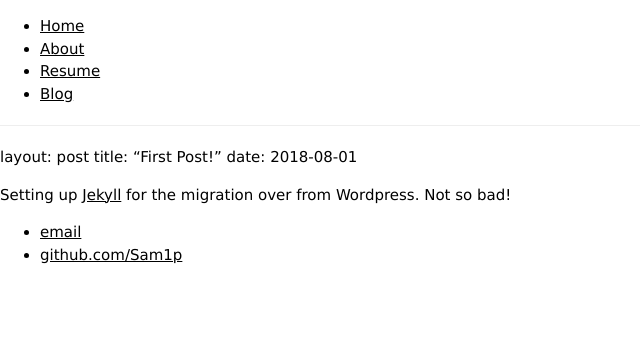
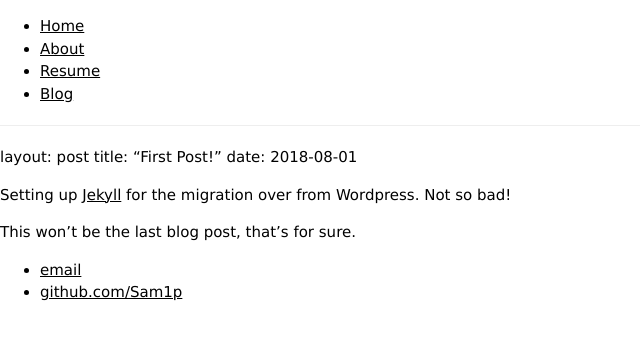
Before and after one commit to Sam1p/sam1p.github.io, a Jekyll site: the page built from _posts/2018-08-01-First-Post-Sam.md, in a window 1280 px wide. Shown: the top 340 px of the page, without its empty margins (0-640 px from the left). Built offline with Jekyll 4.4.1, drawn with Linux system fonts in a browser that asks for light colours; our own code applies the rules of GitHub Pages for plain Markdown files.

Commit message:
Revised post

```diff
--- a/_posts/2018-08-01-First-Post-Sam.md
+++ b/_posts/2018-08-01-First-Post-Sam.md
@@ -4,3 +4,5 @@ title: "First Post!"
 date: 2018-08-01
 
 Setting up [Jekyll](www.jekyllrb.com) for the migration over from Wordpress. Not so bad!
+
+This won't be the last blog post, that's for sure.
```
